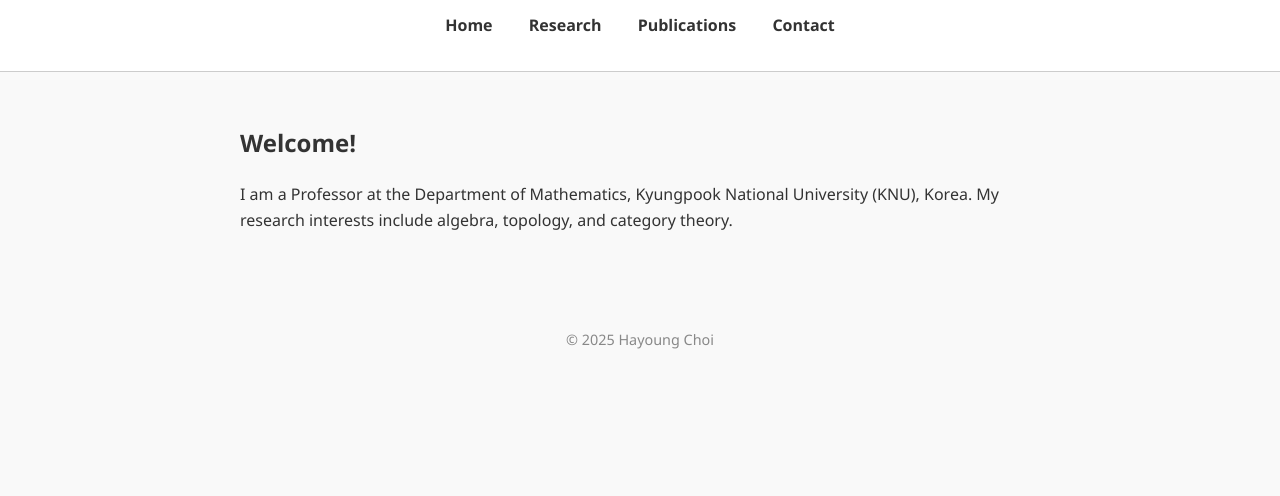
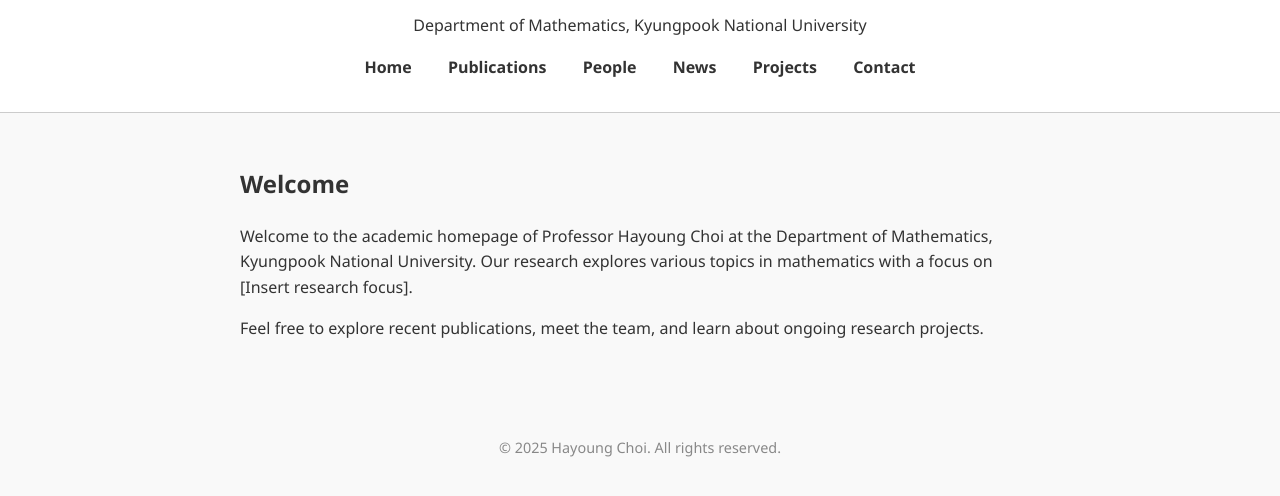
Before and after one commit to jaemiiin/jaemiiin.github.io, a plain HTML site: page index.html in a window 1280 px wide. Shown: the part 86-582 px from the top of the page. Drawn offline with Linux system fonts and the light colour scheme.

Commit message:
Update index.html

```diff
--- a/index.html
+++ b/index.html
@@ -2,28 +2,32 @@
 <html lang="en">
 <head>
   <meta charset="UTF-8">
-  <title>Professor Hayoung Choi</title>
+  <meta name="viewport" content="width=device-width, initial-scale=1.0">
+  <title>Hayoung Choi - Home</title>
   <link rel="stylesheet" href="style.css">
 </head>
 <body>
   <header>
     <h1>Professor Hayoung Choi</h1>
+    <p>Department of Mathematics, Kyungpook National University</p>
     <nav>
       <a href="index.html">Home</a>
-      <a href="research.html">Research</a>
       <a href="publications.html">Publications</a>
+      <a href="people.html">People</a>
+      <a href="news.html">News</a>
+      <a href="projects.html">Projects</a>
       <a href="contact.html">Contact</a>
     </nav>
   </header>
 
   <main>
-    <h2>Welcome!</h2>
-    <p>I am a Professor at the Department of Mathematics, Kyungpook National University (KNU), Korea.
-       My research interests include algebra, topology, and category theory.</p>
+    <h2>Welcome</h2>
+    <p>Welcome to the academic homepage of Professor Hayoung Choi at the Department of Mathematics, Kyungpook National University. Our research explores various topics in mathematics with a focus on [Insert research focus].</p>
+    <p>Feel free to explore recent publications, meet the team, and learn about ongoing research projects.</p>
   </main>
 
   <footer>
-    <p>© 2025 Hayoung Choi</p>
+    <p>&copy; 2025 Hayoung Choi. All rights reserved.</p>
   </footer>
 </body>
 </html>
```
